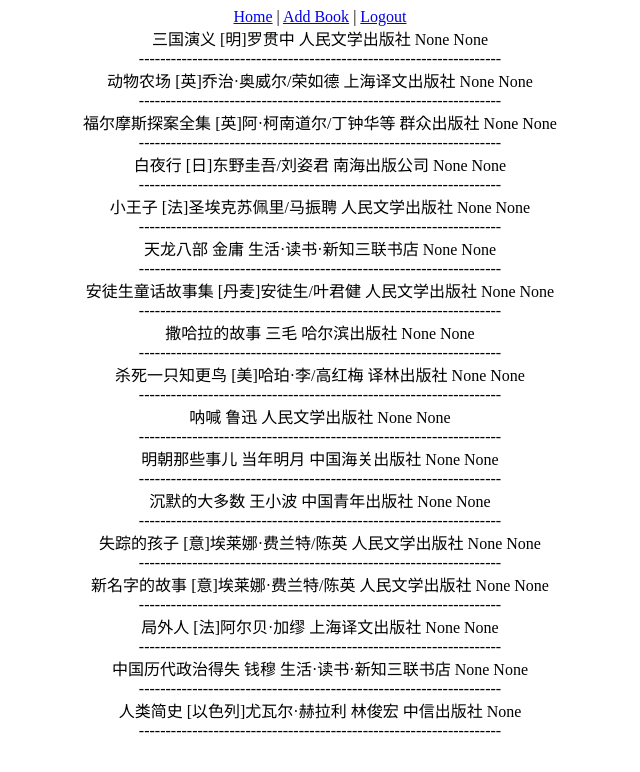
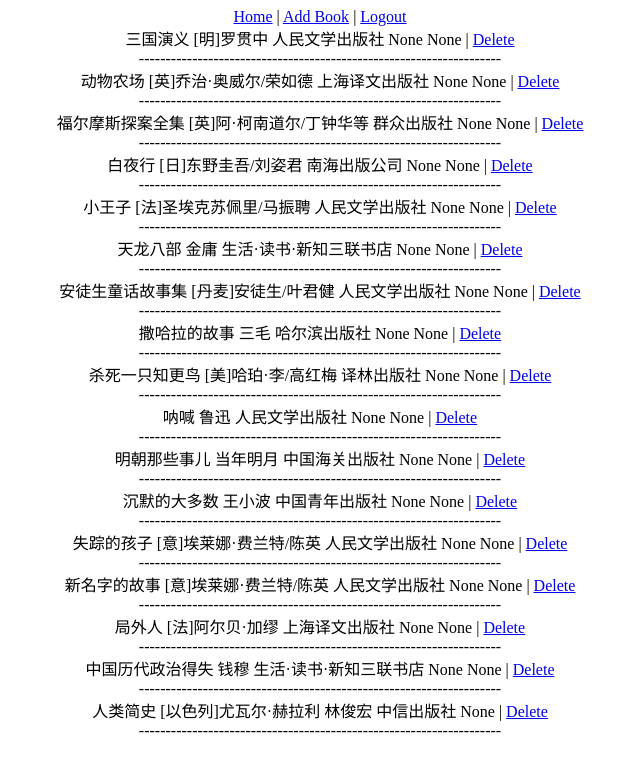
Before and after one commit to richard-ma/LibraryAdmin, a Flask app: page /book/search in a window 1280 px wide. Shown: the top 772 px of the page, without its empty margins (320-960 px from the left). Run offline with Flask 2, Linux system fonts and the light colour scheme; the visitor is signed in with stand-in values (Sample User, id 1); data comes from the database, SQL or seed files in the repository; both versions use the stored data as it was after the commit.

Commit message:
add delete book

```diff
--- a/app.py
+++ b/app.py
@@ -82,9 +82,11 @@
     return render_template("book_update.html")
 
 
-@app.route("/book/delete")
-def book_delete():
-    return render_template("book_delete.html")
+@app.route("/book/delete/<book_id>")
+def book_delete(book_id):
+    g.db.execute("delete from book where id='%s'" % book_id)
+    g.db.commit()
+    return redirect(url_for("book_search"))
 
 
 @app.route("/book/search")
--- a/templates/book_search.html
+++ b/templates/book_search.html
@@ -24,6 +24,10 @@
             <span>{{ line["publisher"] }}</span>
             <span>{{ line["isbn"] }}</span>
             <span>{{ line["image"] }}</span>
+            {% if login == True %}
+            <span>|</span>
+            <span><a href="{{ url_for('book_delete', book_id=line['id']) }}">Delete</a></span>
+            {% endif %}
         </div>
         <div>
             <span>--------------------------------------------------------------------</span>
```
Also changed, not shown: data/libraryadmin.db.
